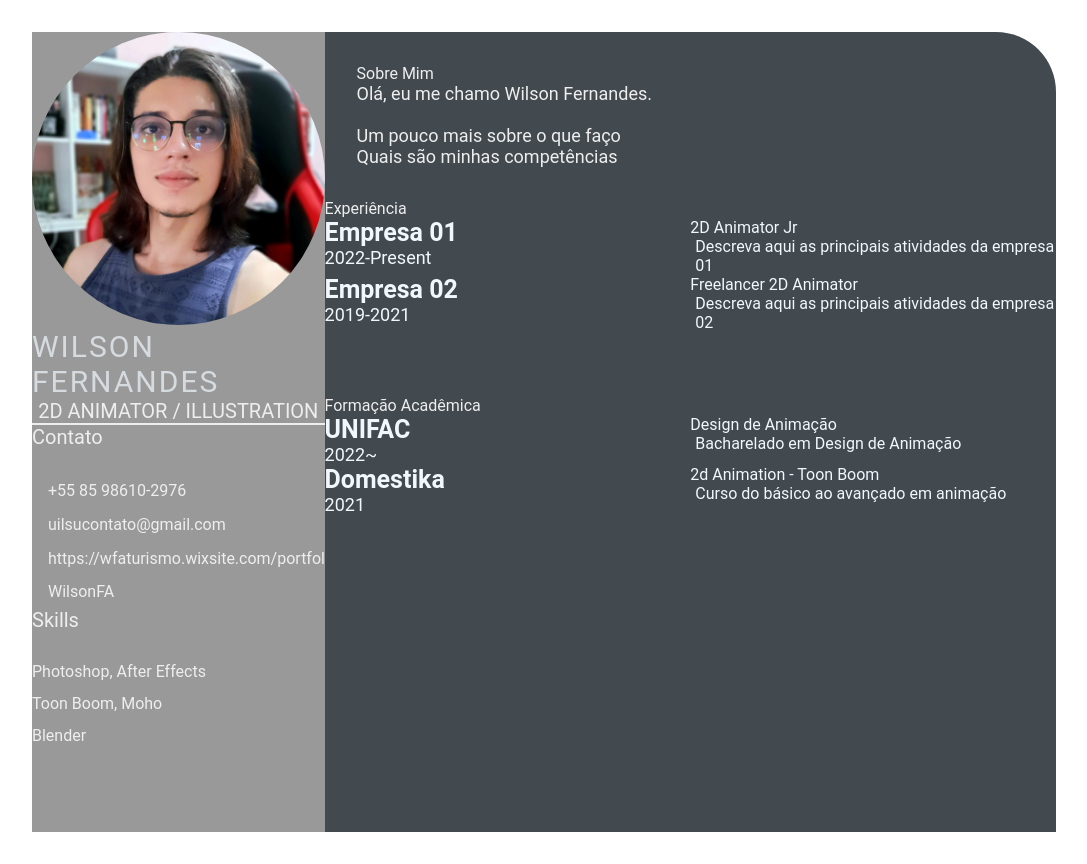
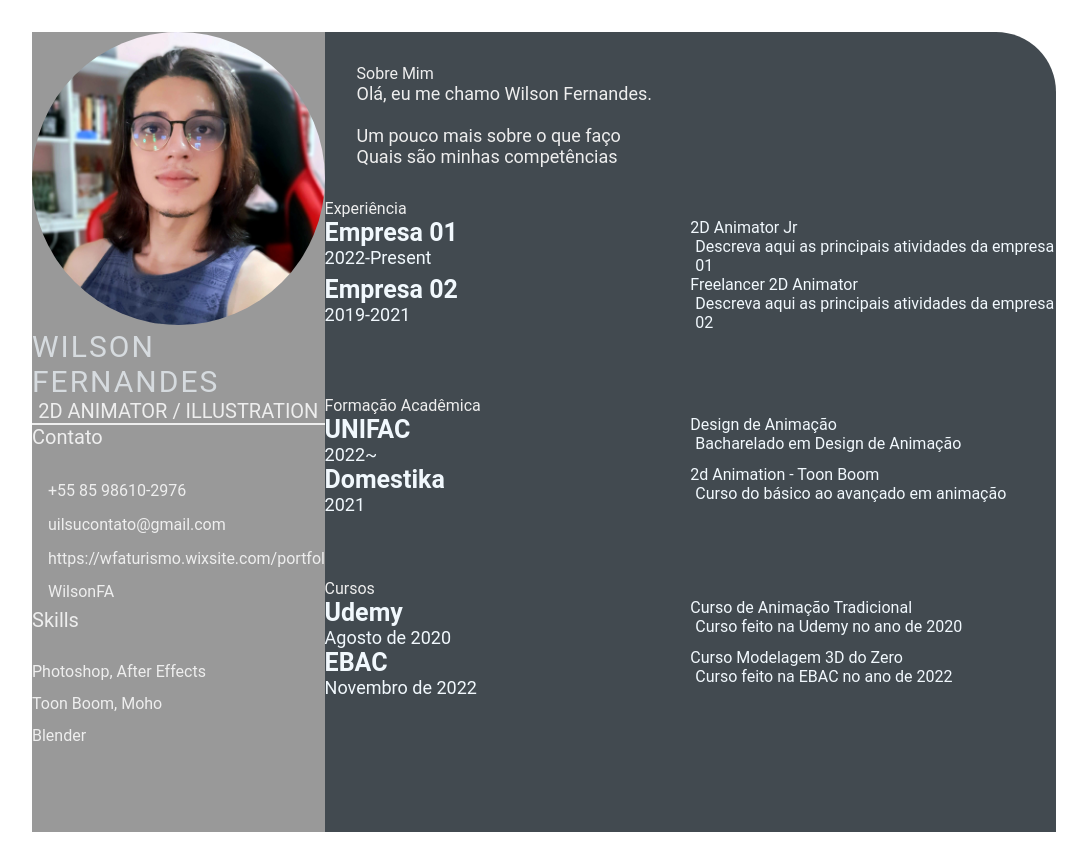
Before and after one commit to WilsonFA/wilsonfa.github.io, a plain HTML site: page index.html in a window 1280 px wide. Shown: the whole page, without its empty margins (96-1183 px from the left). Drawn offline with Linux system fonts and the light colour scheme.

Commit message:
feature: add courses

```diff
--- a/index.html
+++ b/index.html
@@ -106,6 +106,31 @@
                     </div>
                 </div>
             </section>
+            <section class="awards gap">
+                <div class="right-title">Cursos</div>
+                <div class="awards-contents">
+                    <div class="awards-left">
+                        <p class="awards-company-name">Udemy</p>
+                        <p class="awards-time-period">Agosto de 2020</p>
+                    </div>
+                    <div class="awards-right">
+                        <p class="awards-name">Curso de Animação Tradicional</p>
+                        <p class="awards-desc">
+                            Curso feito na Udemy no ano de 2020
+                        </p>
+                    </div>
+                    <div class="awards-left">
+                        <p class="awards-company-name">EBAC</p>
+                        <p class="awards-time-period">Novembro de 2022</p>
+                    </div>
+                    <div class="awards-right">
+                        <p class="awards-name">Curso Modelagem 3D do Zero</p>
+                        <p class="awards-desc">
+                            Curso feito na EBAC no ano de 2022
+                        </p>
+                    </div>
+                </div>
+            </section>
         </section>
     </main>
 </body>
```
Lines whose indentation alone changed are shown as unchanged.
